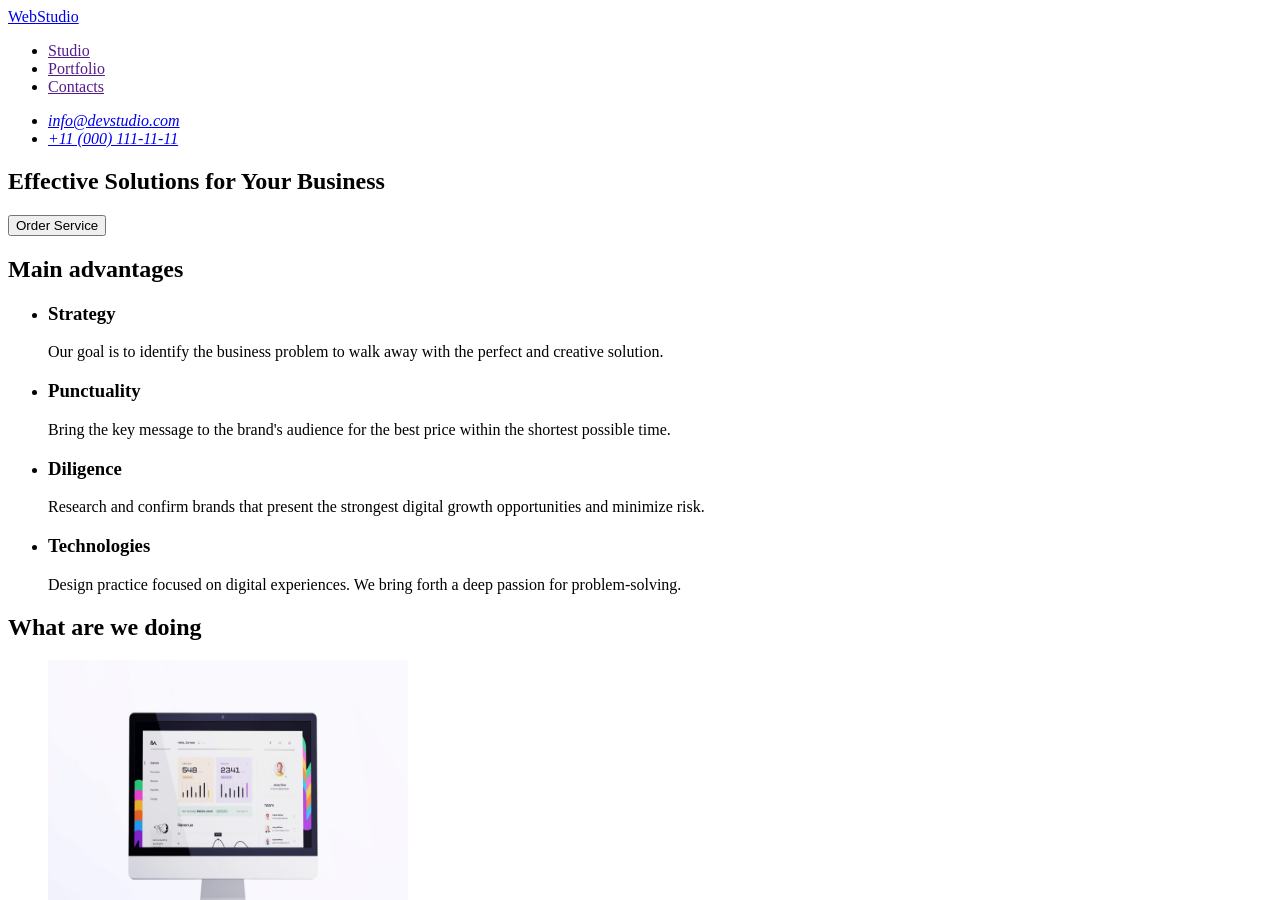
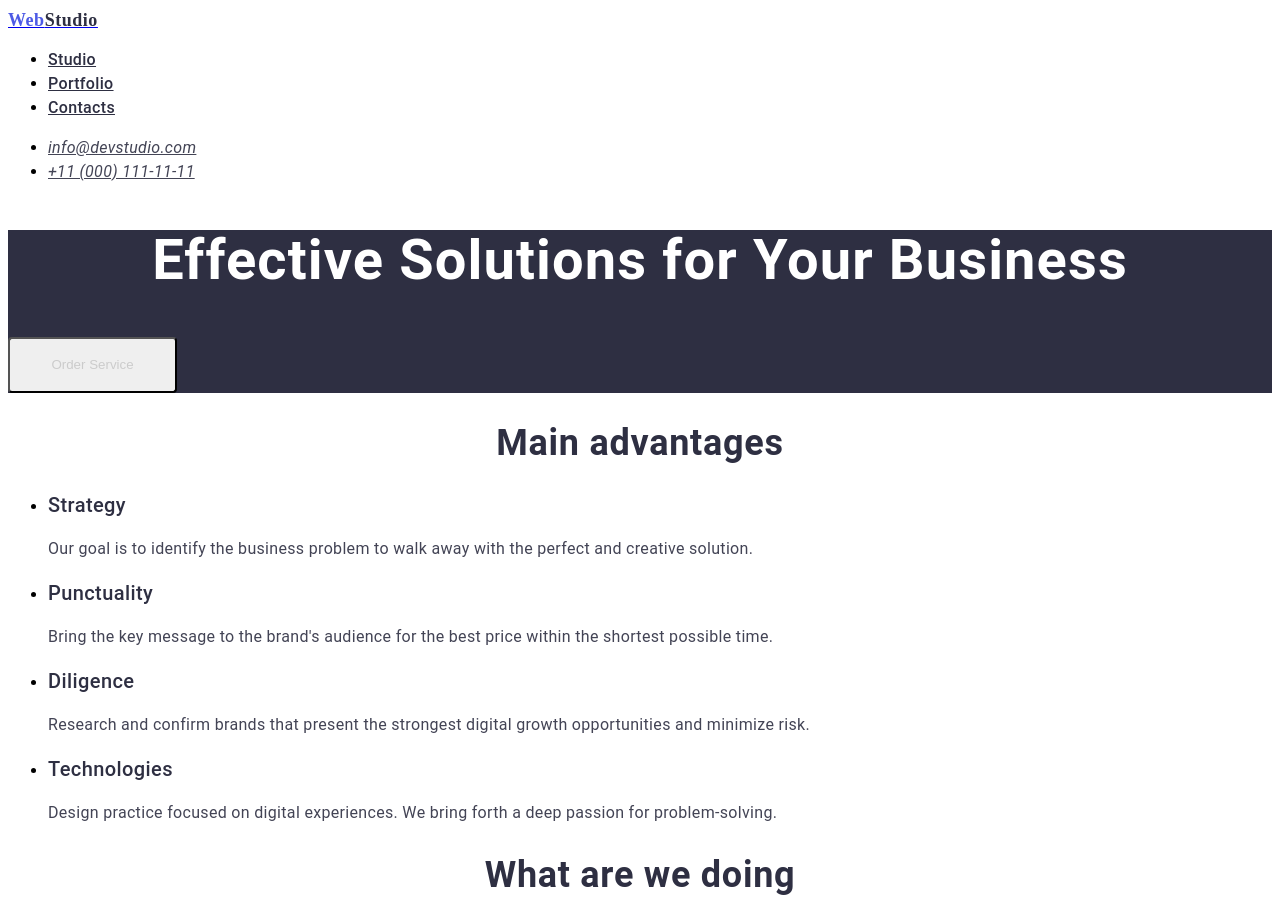
Before and after one commit to Tata5773/goit-markup-hw-01, a plain HTML site: page index.html in a window 1280 px wide. Shown: the top 900 px of the page. Drawn offline with Linux system fonts and the light colour scheme.

Commit message:
I wrote css code

```diff
--- /dev/null
+++ b/css/styles.css
@@ -0,0 +1,161 @@
+body {
+  font-family: "Roboto", sans-serif;
+}
+
+.list {
+  list-style: none;
+}
+
+.header-web {
+  font-family: Raleway;
+  font-size: 18px;
+  font-weight: 800;
+  line-height: 24px;
+  letter-spacing: 0.03em;
+  text-align: left;
+  color: #4d5ae5;
+}
+
+.header-studio {
+  font-family: Raleway;
+  font-size: 18px;
+  font-weight: 800;
+  line-height: 24px;
+  letter-spacing: 0.03em;
+  text-align: left;
+  color: #2e2f42;
+}
+
+.header-link {
+  font-size: 16px;
+  font-weight: 500;
+  line-height: 24px;
+  letter-spacing: 0.02em;
+  text-align: left;
+  color: #2e2f42;
+}
+
+.header-link:hover,
+.header-link:focus {
+  color: #4d5ae5;
+}
+
+.socials-mail {
+  font-size: 16px;
+  font-weight: 400;
+  line-height: 24px;
+  letter-spacing: 0.02em;
+  text-align: left;
+  color: #434455;
+}
+
+.socials-phone {
+  font-size: 16px;
+  font-weight: 400;
+  line-height: 24px;
+  letter-spacing: 0.02em;
+  text-align: left;
+  color: #434455;
+}
+
+.hero {
+  background-color: #2e2f42;
+}
+
+.hero-top-title {
+  font-size: 56px;
+  font-weight: 700;
+  line-height: 60px;
+  letter-spacing: 0.02em;
+  text-align: center;
+  color: #ffffff;
+}
+
+.modal-btn {
+  height: 56px;
+  width: 169px;
+  left: 636px;
+  top: 428px;
+  border-radius: 4px;
+  padding: 16px 32px 16px 32px;
+  color: rgba(0, 0, 0, 0.15);
+}
+
+.Info {
+  font-size: 36px;
+  font-weight: 700;
+  line-height: 40px;
+  letter-spacing: 0.02em;
+  text-align: center;
+  color: #2e2f42;
+}
+
+.hero-second-title {
+  font-size: 20px;
+  font-weight: 500;
+  line-height: 24px;
+  letter-spacing: 0.02em;
+  text-align: left;
+  color: #2e2f42;
+}
+
+.section-description {
+  font-size: 16px;
+  font-weight: 400;
+  line-height: 24px;
+  letter-spacing: 0.02em;
+  text-align: left;
+  color: #434455;
+}
+
+.advantages {
+  font-size: 20px;
+  font-weight: 500;
+  line-height: 24px;
+  letter-spacing: 0.02em;
+  text-align: center;
+  color: #2e2f42;
+}
+
+.text {
+  font-size: 16px;
+  font-weight: 400;
+  line-height: 24px;
+  letter-spacing: 0.02em;
+  text-align: center;
+  color: #434455;
+}
+
+.footer {
+  background-color: #2e2f42;
+}
+
+.footer-web {
+  font-family: Raleway;
+  font-size: 18px;
+  font-weight: 800;
+  line-height: 21px;
+  letter-spacing: 0.03em;
+  text-align: left;
+  color: #4d5ae5;
+}
+
+.footer-studio {
+  font-family: Raleway;
+  font-size: 18px;
+  font-weight: 800;
+  line-height: 21px;
+  letter-spacing: 0.03em;
+  text-align: left;
+  color: #f4f4fd;
+}
+
+.footer-text {
+  font-family: Roboto;
+  font-size: 16px;
+  font-weight: 400;
+  line-height: 24px;
+  letter-spacing: 0.02em;
+  text-align: left;
+  color: #e7e9fc;
+}
--- a/index.html
+++ b/index.html
@@ -5,67 +5,83 @@
     <meta http-equiv="X-UA-Compatible" content="IE=edge" />
     <meta name="viewport" content="width=device-width, initial-scale=1.0" />
     <title>Document</title>
+    <link rel="stylesheet" href="./css/styles.css" />
   </head>
   <body>
-    <header>
-      <nav>
-        <a href="./index.html">WebStudio</a>
-        <ul>
-          <li><a href="">Studio</a></li>
-          <li><a href="">Portfolio</a></li>
-          <li><a href="">Contacts</a></li>
+    <header class="header">
+      <nav class="header-nav">
+        <a class="header-logo" href="./index.html"
+          ><span class="header-web">Web</span
+          ><span class="header-studio">Studio</span></a
+        >
+        <ul class="header-list">
+          <li class="header-item"><a class="header-link" href="">Studio</a></li>
+          <li class="header-item">
+            <a class="header-link" href="">Portfolio</a>
+          </li>
+          <li class="header-item">
+            <a class="header-link" href="">Contacts</a>
+          </li>
         </ul>
       </nav>
-      <address>
-        <ul>
-          <li><a href="mailto:info@devstudio.com">info@devstudio.com</a></li>
-          <li><a href="tel:+110001111111">+11 (000) 111-11-11</a></li>
+      <address class="socials">
+        <ul class="social-list">
+          <li class="socials-item">
+            <a class="socials-mail" href="mailto:info@devstudio.com"
+              >info@devstudio.com</a
+            >
+          </li>
+          <li class="socials-item">
+            <a class="socials-phone" href="tel:+110001111111"
+              >+11 (000) 111-11-11</a
+            >
+          </li>
         </ul>
       </address>
     </header>
 
     <main>
-      <section>
-        <h1>Effective Solutions for Your Business</h1>
-        <button type="button">Order Service</button>
+      <section class="hero">
+        <h1 class="hero-top-title">Effective Solutions for Your Business</h1>
+        <button type="button" class="modal-btn">Order Service</button>
       </section>
       <section>
-        <h2>Main advantages</h2>
-        <ul>
+        <h2 class="Info">Main advantages</h2>
+        <ul class="hero-list">
           <li>
-            <h3>Strategy</h3>
-            <p>
+            <h3 class="hero-second-title">Strategy</h3>
+            <p class="section-description">
               Our goal is to identify the business problem to walk away with the
               perfect and creative solution.
             </p>
           </li>
           <li>
-            <h3>Punctuality</h3>
-            <p>
+            <h3 class="hero-second-title">Punctuality</h3>
+            <p class="section-description">
               Bring the key message to the brand's audience for the best price
               within the shortest possible time.
             </p>
           </li>
           <li>
-            <h3>Diligence</h3>
-            <p>
+            <h3 class="hero-second-title">Diligence</h3>
+            <p class="section-description">
               Research and confirm brands that present the strongest digital
               growth opportunities and minimize risk.
             </p>
           </li>
           <li>
-            <h3>Technologies</h3>
-            <p>
+            <h3 class="hero-second-title">Technologies</h3>
+            <p class="section-description">
               Design practice focused on digital experiences. We bring forth a
               deep passion for problem-solving.
             </p>
           </li>
         </ul>
       </section>
-      <section>
-        <h2>What are we doing</h2>
-        <ul>
-          <li>
+      <section class="about">
+        <h2 class="Info">What are we doing</h2>
+        <ul class="about-list list">
+          <li class="about-item">
             <img
               src="./images/photo-01.jpg"
               alt="computer"
@@ -73,7 +89,7 @@
               width="360"
             />
           </li>
-          <li>
+          <li class="about-item">
             <img
               src="./images/photo-02.jpg"
               alt="phone"
@@ -81,7 +97,7 @@
               width="360"
             />
           </li>
-          <li>
+          <li class="about-item">
             <img
               src="./images/photo-03.jpg"
               alt="tehnical"
@@ -92,7 +108,7 @@
         </ul>
       </section>
       <section>
-        <h2>Our Team</h2>
+        <h2 class="Info">Our Team</h2>
         <ul>
           <li>
             <img
@@ -101,8 +117,8 @@
               width="264"
               height="260"
             />
-            <h3>Mark Guerrero</h3>
-            <p>Product Designer</p>
+            <h3 class="advantages">Mark Guerrero</h3>
+            <p class="text">Product Designer</p>
           </li>
           <li>
             <img
@@ -111,8 +127,8 @@
               width="264"
               height="260"
             />
-            <h3>Tom Ford</h3>
-            <p>Frontend Developer</p>
+            <h3 class="advantages">Tom Ford</h3>
+            <p class="text">Frontend Developer</p>
           </li>
           <li>
             <img
@@ -121,8 +137,8 @@
               width="264"
               height="260"
             />
-            <h3>Camila Garcia</h3>
-            <p>Marketing</p>
+            <h3 class="advantages">Camila Garcia</h3>
+            <p class="text">Marketing</p>
           </li>
           <li>
             <img
@@ -131,15 +147,18 @@
               width="264"
               height="260"
             />
-            <h3>Daniel Wilson</h3>
-            <p>UI Designer</p>
+            <h3 class="advantages">Daniel Wilson</h3>
+            <p class="text">UI Designer</p>
           </li>
         </ul>
       </section>
     </main>
-    <footer>
-      <a href="./index.html">WebStudio</a>
-      <p>
+    <footer class="footer">
+      <a class="footer-logo" href="./index.html"
+        ><span class="footer-web">Web</span
+        ><span class="footer-studio">Studio</span></a
+      >
+      <p class="footer-text">
         Increase the flow of customers and sales for your business with digital
         marketing & growth solutions.
       </p>
```
